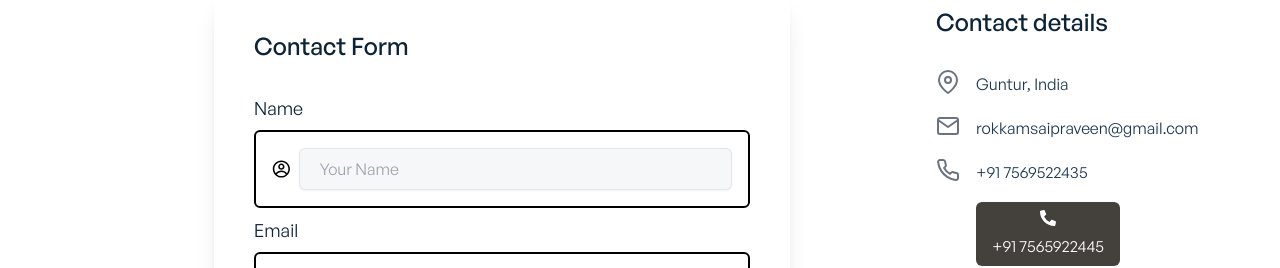
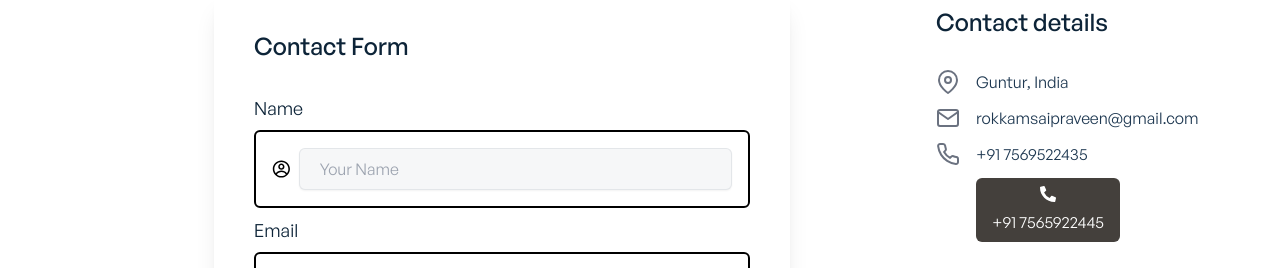
Before and after one commit to praveen2903/Portfolio, a React (Create React App) app: page /contact in a window 1280 px wide. Shown: the part 234-502 px from the top of the page. Built offline with nearby package versions, Linux system fonts and the light colour scheme.

Commit message:
done page changed

```diff
--- a/src/components/contact/ContactDetails.jsx
+++ b/src/components/contact/ContactDetails.jsx
@@ -33,7 +33,7 @@ const ContactDetails = () => {
 							<i className="md:text-2xl text-gray-500 dark:text-gray-400 mr-4">
 								{contact.icon}
 							</i>
-							<span className="text-lg mb-4 text-ternary-dark dark:text-ternary-light text-[12px] md:text-[16px]">
+							<span className="mb-3 text-ternary-dark dark:text-ternary-light text-[12px] md:text-[16px]">
 								{contact.name}
 							</span>
 						</li>
```
